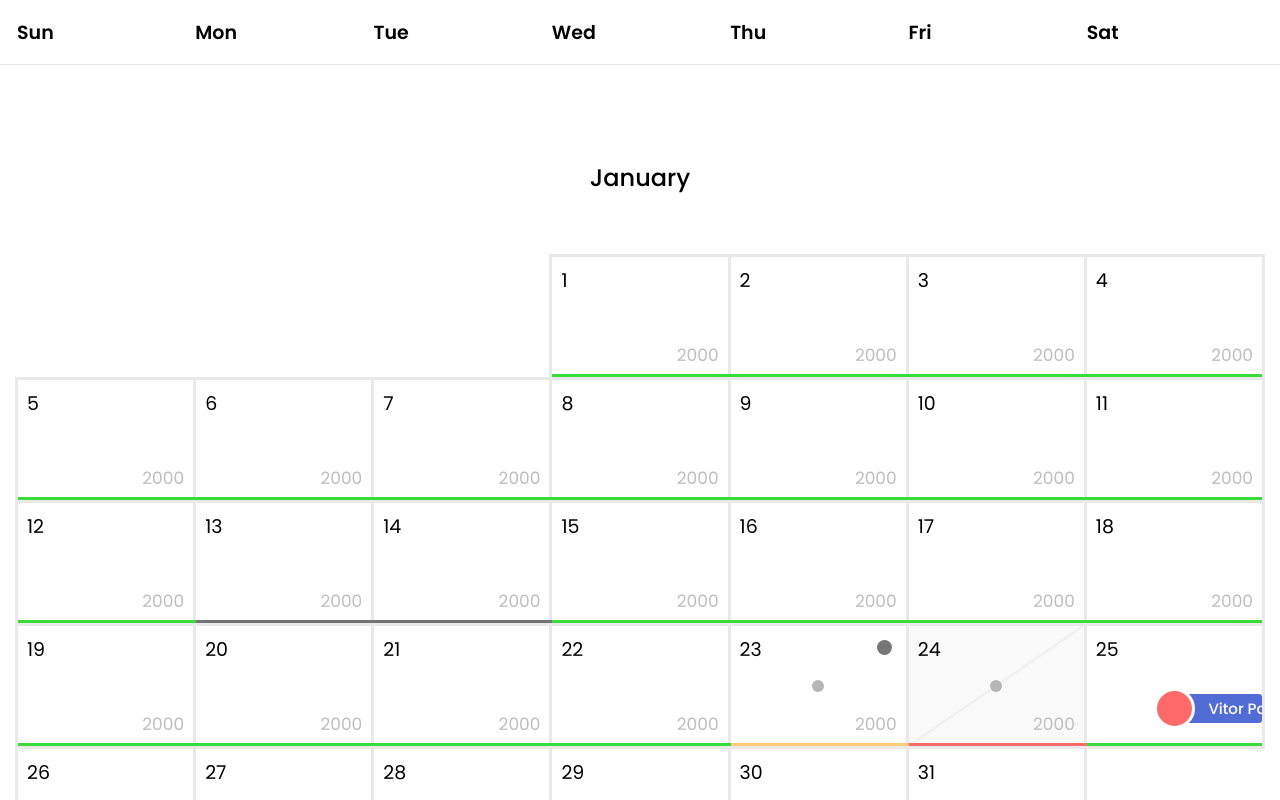
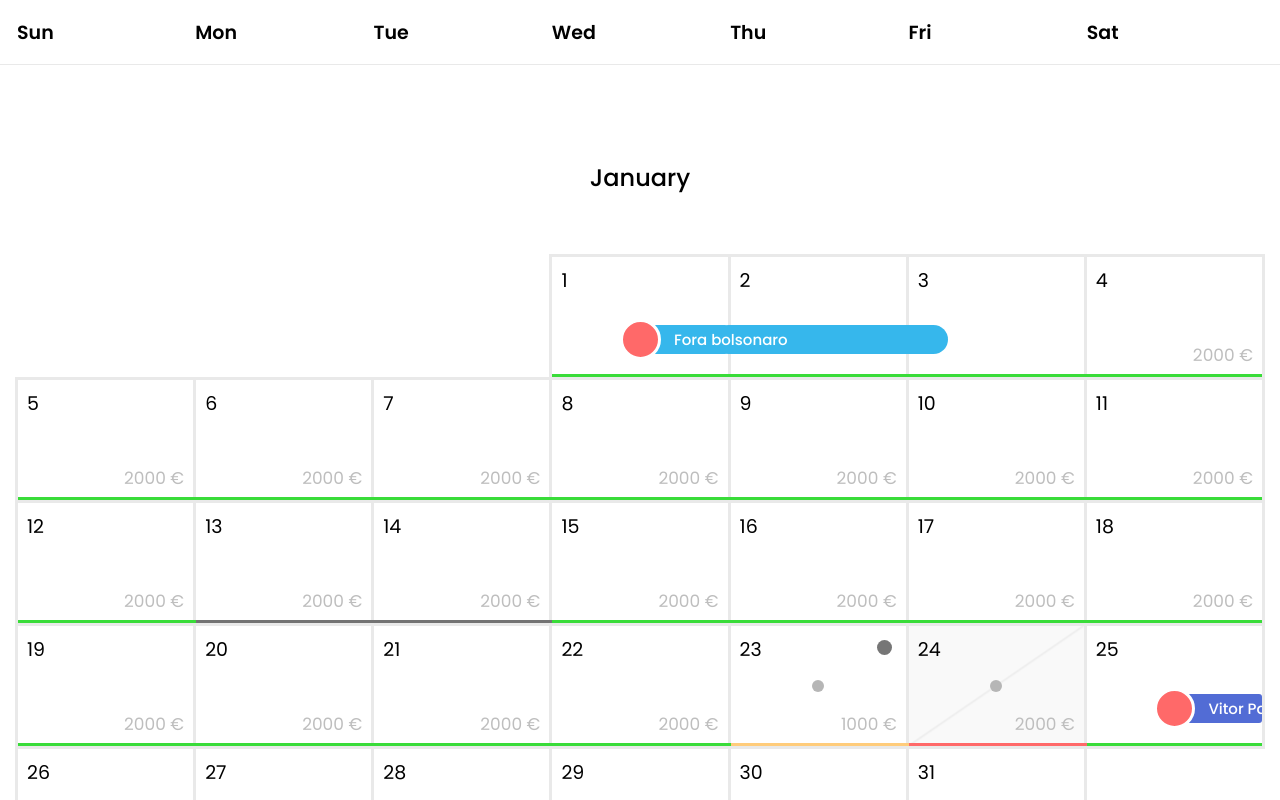
Before and after one commit to paesvitor/dashboard-calendar, a React (Create React App) app: page / in a window 1280 px wide. Shown: the top 800 px of the page. Built offline with nearby package versions, Linux system fonts and the light colour scheme.

Commit message:
Add more renderers

```diff
--- a/src/App.tsx
+++ b/src/App.tsx
@@ -5,6 +5,25 @@ import { Booking, CalendarConfig, Day } from './utils/Event';
 
 function App() {
   const bookings: Booking[] = [
+    {
+      start: '2020-01-01',
+      end: '2020-01-03',
+      guest: {
+        name: 'Fora bolsonaro'
+      },
+      guests: 20,
+      id: 390,
+      property: {
+        id: 2,
+        minStay: 30
+      },
+      status: 'PENDING',
+      value: 3999,
+      changeover: {
+        before: 2,
+        after: 2
+      }
+    },
     {
       start: '2020-01-25',
       end: '2020-01-31',
--- a/src/components/CalendarContainer/index.tsx
+++ b/src/components/CalendarContainer/index.tsx
@@ -124,6 +124,11 @@ function CalendarContainer(props: Props) {
         }
     }
 
+    function renderPriceWithCurrency(price?: number) {
+        const r = config.defaultPrice.currency === 'EUR' ? '€' : '$'
+        return `${price || config.defaultPrice.value} ${r}`
+    }
+
     function fillDaysInMonth(month: number) {
         const dateObject = moment().set('month', month).set('year', 2020);
 
@@ -147,7 +152,7 @@ function CalendarContainer(props: Props) {
                 key={dayFormated} id={dayFormated}
                 className={clsx(
                     classes.dayWrapper,
-                    day?.status === 'UNAVAILABLE' && classes.dayBlocked,
+                    ((day?.status === 'UNAVAILABLE' || config.defaultStatus === 'UNAVAILABLE') && bookingsThatDay.length === 0) && classes.dayBlocked,
                     dayIsSelected && classes.daySelected
                 )}
             >
@@ -174,7 +179,7 @@ function CalendarContainer(props: Props) {
                 </span>}
 
                 {(bookingsThatDay.length === 0) && <div className={classes.dayPrice}>
-                    {config.defaultPrice.value}
+                    {renderPriceWithCurrency(day?.price)}
                 </div>}
 
 
@@ -189,15 +194,16 @@ function CalendarContainer(props: Props) {
                         const isChangeoverDay = d <= booking.changeover.before;
 
                         return <>
-                            <ReactTooltip id="bookingPopup" effect="solid">
+                            <ReactTooltip id={`booking-${booking.id}`} effect="solid">
                                 {booking.guest.name}
                             </ReactTooltip>
 
                             <div
                                 data-tip
-                                data-for="bookingPopup"
+                                data-for={`booking-${booking.id}`}
                                 data-eventid={booking.id}
                                 className={clsx(
+                                    booking.status === 'PENDING' && classes.backgroundLightBlue,
                                     'event-timeline',
                                     classes.eventTimeline,
                                     booking.end === dayFormated && classes.eventEnd,
--- a/src/components/CalendarContainer/styles.ts
+++ b/src/components/CalendarContainer/styles.ts
@@ -212,5 +212,9 @@ export const useStyles = makeStyles({
         cursor: 'unset',
 
       }
-  }
+  },
+
+  backgroundLightBlue: {
+    backgroundColor: '#36b7ec'
+  },
 });
```
